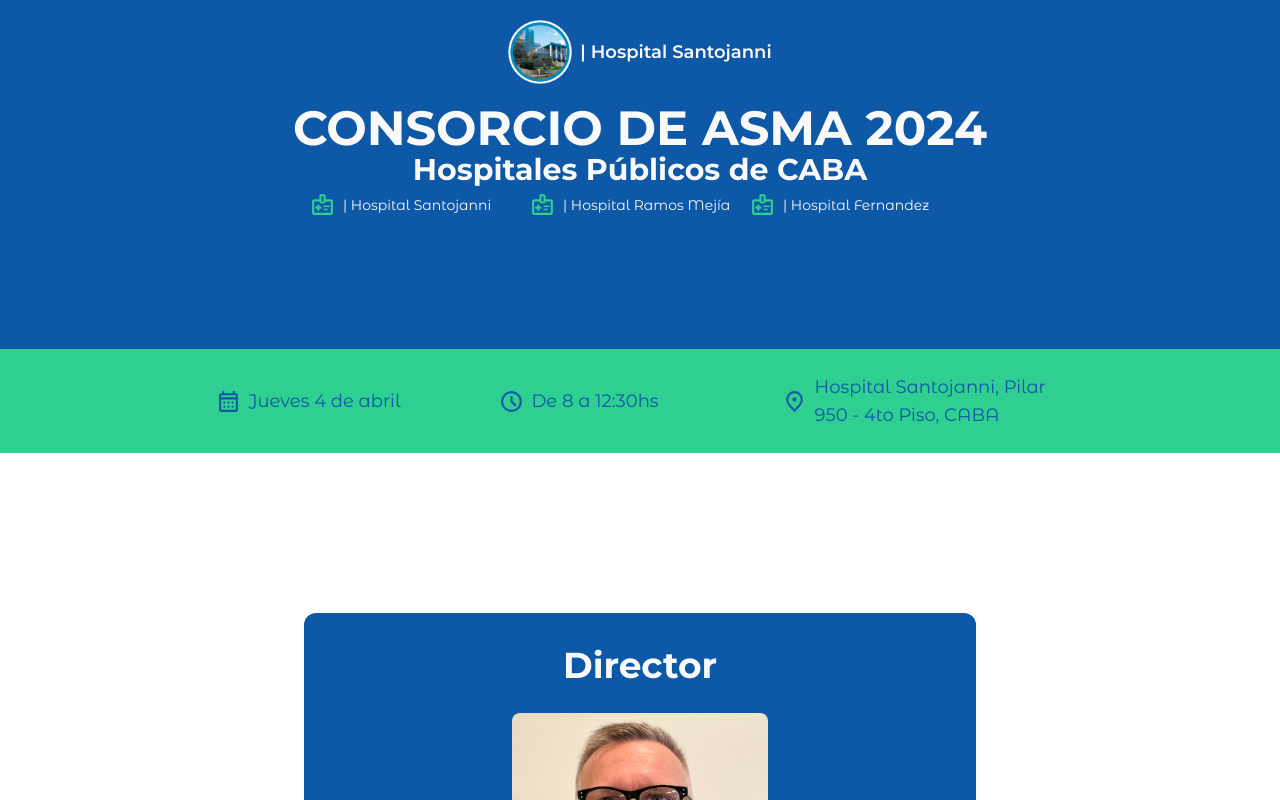
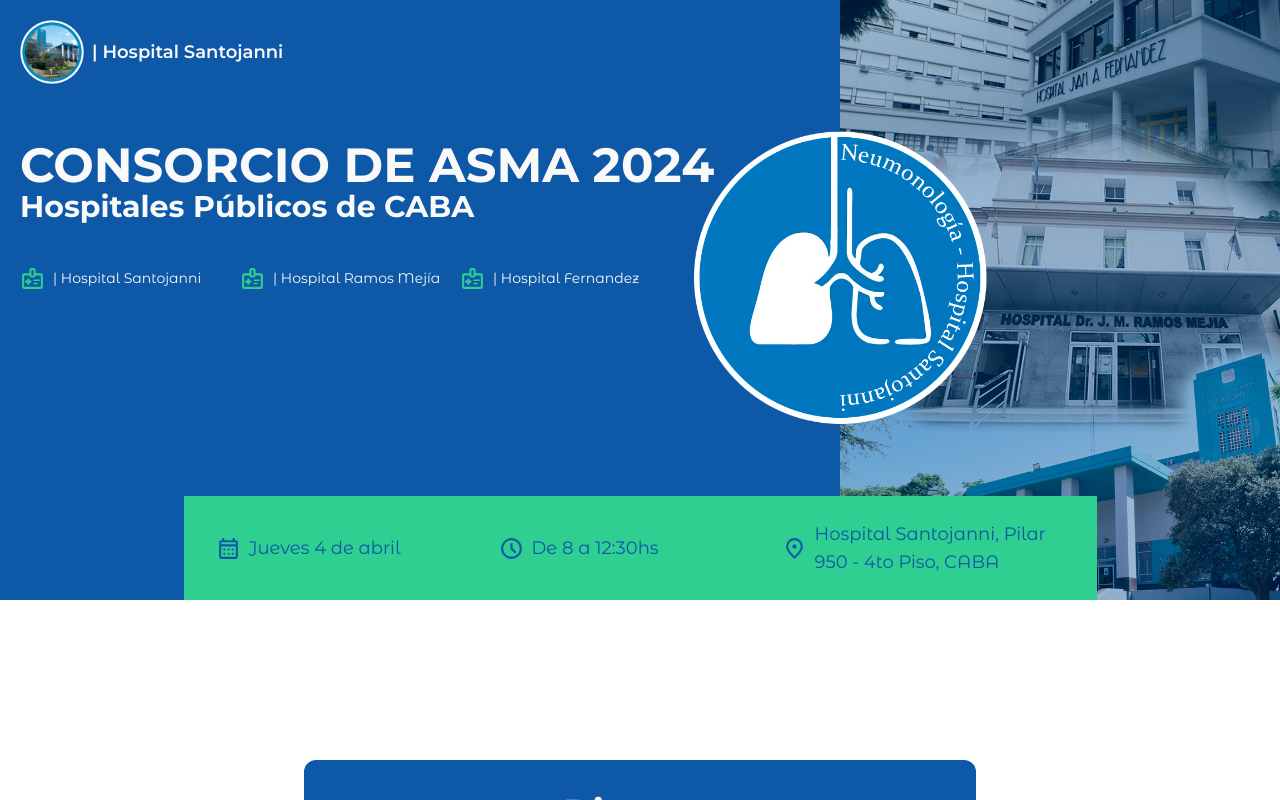
Before and after one commit to jnardi86/proyecto_Neumo, a React (Vite) app: page / in a window 1280 px wide. Shown: the top 800 px of the page. Built offline with nearby package versions, Linux system fonts and the light colour scheme; a web font is replaced by a local one.

Commit message:
added hero image

```diff
--- a/src/pages/home/components/homeHeader/view/HomeHeaderView.jsx
+++ b/src/pages/home/components/homeHeader/view/HomeHeaderView.jsx
@@ -1,10 +1,11 @@
-import React from 'react'
+import React, {useEffect, useState} from 'react'
 import Hospital from '../../../../../components/svg/Hospital'
 import HeaderInformation from '../componentes/HeaderInformation'
 import HospitalItem from '../componentes/HospitalItem'
 import HeaderButton from '../componentes/HeaderButton'
 import hospitalLogo from '../../../../../assets/logo-hospi.png'
 import useData from '../../../useData'
+import hospitales from "../../../../../assets/Hero_3Hs_layer_blue.png"
 
 const scrollToForm = () => {
   const formulario = document.getElementById('inscriptionForm');
@@ -15,21 +16,36 @@
 
   const {
     itemsHospitals,
-    itemsInformation
-   } = useData();
+    itemsInformation,
+    screenWidth
+  } = useData();
 
-   const newInformationItems = itemsInformation.slice(0, -1);
+  const newInformationItems = itemsInformation.slice(0, -1);
 
   return (
-    <div className=' bg-Blue text-White flex flex-col items-center justify-center mb-40'>
-      <div className='w-full flex gap-2 justify-center items-center py-5 desktop:justify-start desktop:p-5'>
+    <div
+      className=' bg-Blue text-White flex flex-col items-center justify-center mb-40 lg:bg-none'
+      style={{
+        backgroundImage: screenWidth > 1024 ? `url(${hospitales})` : 'none', // Use the url() syntax
+        backgroundSize: 'auto 100%', // Adjust this property based on your design requirements
+        backgroundPosition: 'right', // Adjust this property based on your design requirements
+        backgroundRepeat: 'no-repeat', // Do not repeat the background image
+        display: 'flex',
+        flexDirection: 'column',
+        justifyContent: 'space-between',
+        alignItems: 'center',
+        height: '600px'
+      }}
+      >
+      {/* Logo */}
+      <div className='w-full flex gap-2 justify-center items-center py-5 ps-5 tablet:justify-start desktop:justify-start desktop:p-5'>
         <div>
           {/* <Hospital
             color='#F9F9F9'
             width='35px'
             height='35px'
           /> */}
-        <img src={hospitalLogo} className=' w-16 h-16'/>
+          <img src={hospitalLogo} className=' w-16 h-16' />
         </div>
         <div>
           <p className='font-montserrat font-Semibold text-lg'>
@@ -37,11 +53,13 @@
           </p>
         </div>
       </div>
-      <div className='w-full flex flex-col justify-center items-center font-montserrat font-Bold desktop:items-start desktop:p-5'>
+      {/* Title */}
+      <div className='w-full flex flex-col justify-center items-center font-montserrat font-Bold ps-5 tablet:items-start desktop:items-start desktop:p-5'>
         <h1 className='text-2xl lg:text-5xl desktop:text-7xl'>CONSORCIO DE ASMA 2024</h1>
         <h3 className='text-lg lg:text-3xl desktop:text-5xl'>Hospitales Públicos de CABA</h3>
       </div>
-      < div className='w-full flex justify-center my-10 lg:my-0 desktop:justify-start desktop:pl-5'>
+      {/* 3 hospitales */}
+      < div className='w-full flex justify-center my-10 lg:my-0 ps-5 tablet:justify-start desktop:justify-start desktop:pl-5'>
         <ul className='flex flex-col items-center lg:flex-row'>
           {itemsHospitals.map((hospital, index) => (
             <HospitalItem
@@ -51,6 +69,7 @@
           ))}
         </ul>
       </div>
+      {/* Button Registrar - Disabled */}
       <div className='w-full flex flex-col justify-center items-center my-10 lg:my-16 desktop:items-start desktop:p-5'>
         {/* <HeaderButton
           className='px-6 py-2 text-White bg-Green border-solid border-2 border-Green hover:bg-Blue hover:border-White rounded-2xl font-montserrat text-2xl font-Semibold desktop:p-5'
@@ -59,10 +78,11 @@
           label='INSCRIBIRSE'
         /> */}
       </div>
-      <div className='flex justify-center items-center w-full bg-Green py-5 desktop:rounded-tl-full desktop:rounded-tr-full'>
+      {/* <div className='flex justify-center items-center w-full bg-Green py-5 desktop:rounded-tl-full desktop:rounded-tr-full'> */}
+      <div className='flex justify-center items-center w-auto px-8 bg-Green py-5 desktop:rounded-tl-full desktop:rounded-tr-full'>
         <ul className='flex flex-col items-center md:flex-row'>
           {
-            newInformationItems.map((infoItem, index)=>(
+            newInformationItems.map((infoItem, index) => (
               <HeaderInformation
                 key={index}
                 {...infoItem}
--- a/src/pages/home/useData.js
+++ b/src/pages/home/useData.js
@@ -1,3 +1,4 @@
+import React,{useEffect, useState} from "react"
 import Calendar from "../../components/svg/Calendar"
 import MedicalCard from "../../components/svg/MedicalCard"
 import Time from "../../components/svg/Time"
@@ -19,6 +20,22 @@
 import casasco from "../../assets/logos/CASASCO_PS.jpg"
 
 const useData = () => {
+
+    const [screenWidth, setScreenWidth] = useState(window.innerWidth);
+
+    useEffect(() => {
+        const handleResize = () => {
+            setScreenWidth(window.innerWidth);
+        };
+
+        // Attach the event listener to update screenWidth on resize
+        window.addEventListener('resize', handleResize);
+
+        // Remove the event listener when the component is unmounted
+        return () => {
+            window.removeEventListener('resize', handleResize);
+        };
+    }, []); // Empty dependency array ensures that useEffect runs only once
 
     const itemsInformation = [
         {
@@ -154,7 +171,8 @@
         itemsInformation,
         itemsHospitals,
         speakers,
-        logos
+        logos,
+        screenWidth
     }
 }
 
--- a/tailwind.config.js
+++ b/tailwind.config.js
@@ -25,7 +25,8 @@
       },
       screens: {
         'desktop': '1440px',
-        'laptop': '1366px'
+        'laptop': '1366px',
+        'tablet': '1024px'
       },
     },
   },
```
Also changed, not shown: src/assets/Hero_3Hs_layer_blue.png (added).
